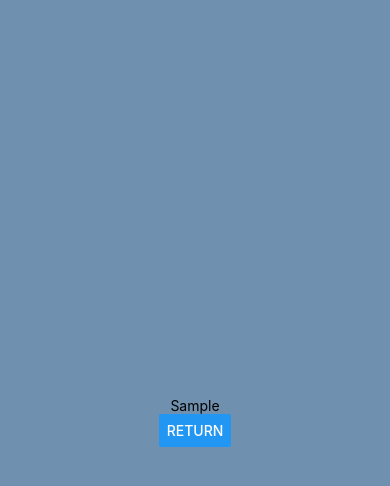
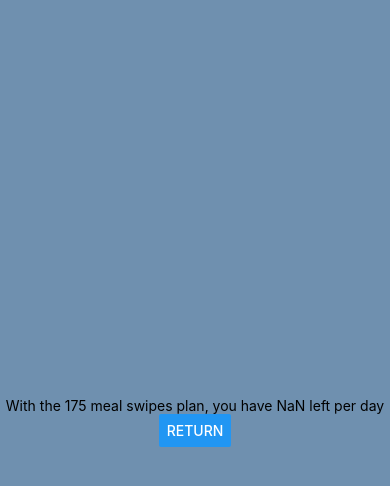
Before and after one commit to MichaelLutz1/meal-plan, a React Native app: screen / in a window 390 px wide. Both pictures are taken after typing "Sample" into the empty fields and a click on the button "SUBMIT". Shown: the top 486 px of the page. Built offline with nearby package versions, Linux system fonts and the light colour scheme.

Commit message:
calculation of swipes left logic

```diff
--- a/App.js
+++ b/App.js
@@ -6,18 +6,14 @@ import Return from "./Components/Return";
 
 export default function App() {
   const [numOfSwipes, setNumOfSwipes] = useState(null);
-  function calculateDifferenceInDate() {
-    const date = new Date().getDate();
-    const month = new Date().getMonth() + 1;
-    const endOfSemester = { day: 25, month: 5 };
-    if (numOfSwipes) {
-    }
-  }
+
   return (
     <View style={styles.container}>
-      {numOfSwipes ? null : <SwipeInfo setSwipes={setNumOfSwipes} />}
+      <SwipeInfo swipes={numOfSwipes} setSwipes={setNumOfSwipes} />
       <DisplayRemainingSwipes swipes={numOfSwipes} />
-      {numOfSwipes ? <Return setSwipes={setNumOfSwipes} /> : null}
+      {numOfSwipes && (
+        <Return swipes={numOfSwipes} setSwipes={setNumOfSwipes} />
+      )}
     </View>
   );
 }
--- a/Components/DisplayRemainingSwipes.jsx
+++ b/Components/DisplayRemainingSwipes.jsx
@@ -1,8 +1,29 @@
 import React from "react";
 import { Text } from "react-native";
 function DisplayRemainingSwipes(props) {
-  const swipes = props.swipes;
-  return <Text>{swipes}</Text>;
+  if (!props.swipes) {
+    return null;
+  }
+  const days = [31, 28, 31, 30, 31, 30, 31, 31, 30, 31, 30, 31];
+  let day = new Date().getDate();
+  let month = new Date().getMonth() + 1;
+  let date = `${month}-${day}`;
+  let endOfSemesterDate = "5-25";
+  function getDayOfYear(dateStr) {
+    let currMonth = parseInt(dateStr.split("-")[0]);
+    let currDay = parseInt(dateStr.split("-")[1]);
+    while (--currMonth > 0) {
+      currDay = currDay + days[currMonth - 1];
+    }
+    return currDay;
+  }
+  const currDays = getDayOfYear(date);
+  const endOfSemesterDays = getDayOfYear(endOfSemesterDate);
+  const averageNumOfSwipes =
+    Math.round((props.swipes / (endOfSemesterDays - currDays)) * 100) / 100;
+  return (
+    <Text>{`With the 175 meal swipes plan, you have ${averageNumOfSwipes} left per day`}</Text>
+  );
 }
 
 export default DisplayRemainingSwipes;
--- a/Components/SwipeInfo.jsx
+++ b/Components/SwipeInfo.jsx
@@ -2,11 +2,16 @@ import { StyleSheet, Text, TextInput, View, Button } from "react-native";
 import React from "react";
 
 function SwipeInfo(props) {
+  if (props.swipes) {
+    return null;
+  }
   const [numOfSwipes, setNumOfSwipes] = React.useState(null);
 
   return (
     <>
-      <Text>Enter the number of meal swipes you have left</Text>
+      <Text style={{ padding: "5%" }}>
+        Enter the number of meal swipes you have left
+      </Text>
       <TextInput
         style={styles.input}
         placeholder="###"
@@ -17,7 +22,7 @@ function SwipeInfo(props) {
       />
       <Button
         title="Submit"
-        style={{ color: "black" }}
+        style={{ color: "black", margin: "5%" }}
         onPress={() => {
           props.setSwipes(numOfSwipes);
         }}
@@ -30,8 +35,8 @@ function SwipeInfo(props) {
 // };
 const styles = StyleSheet.create({
   input: {
-    padding: 8,
-    margin: 4,
+    padding: 10,
+    margin: 15,
     borderColor: "black",
     borderWidth: 3,
     borderRadius: 10,
```
